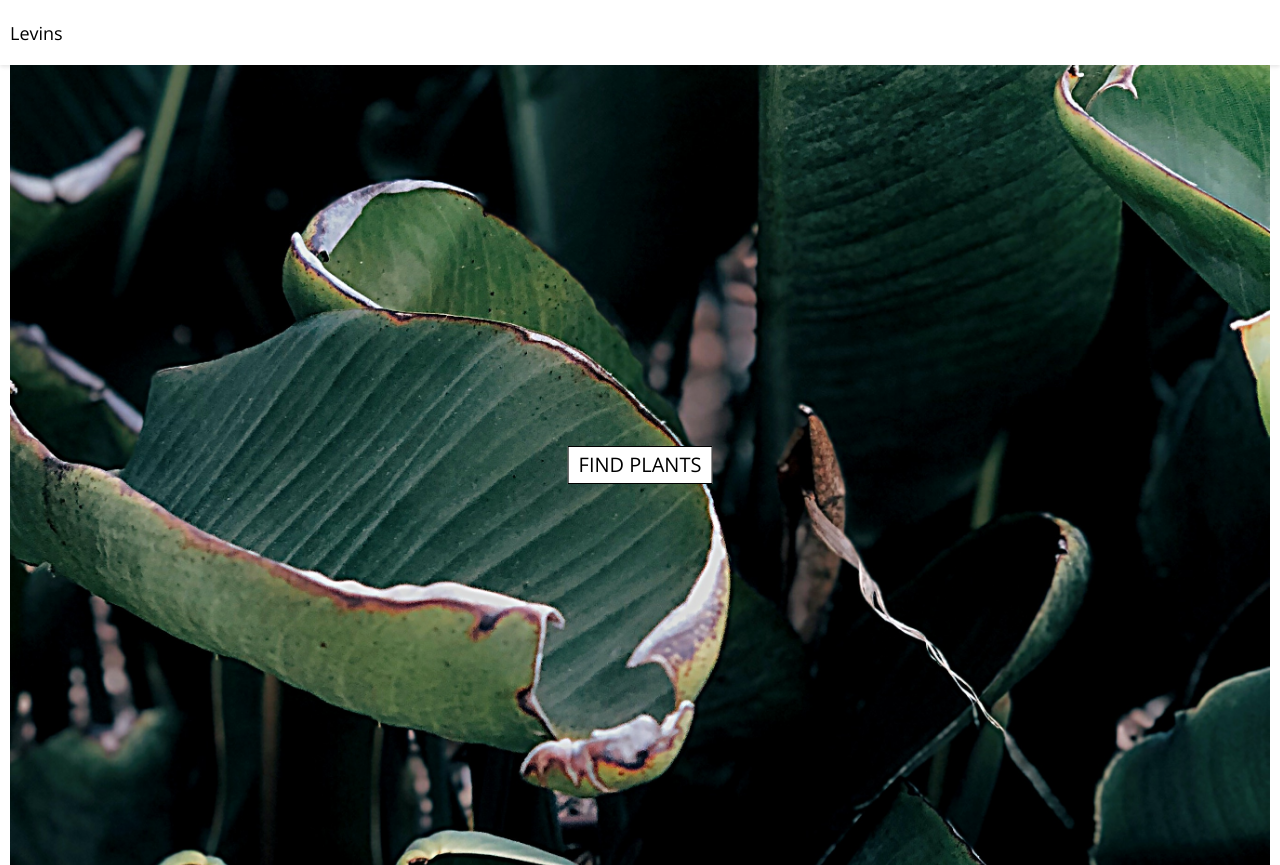
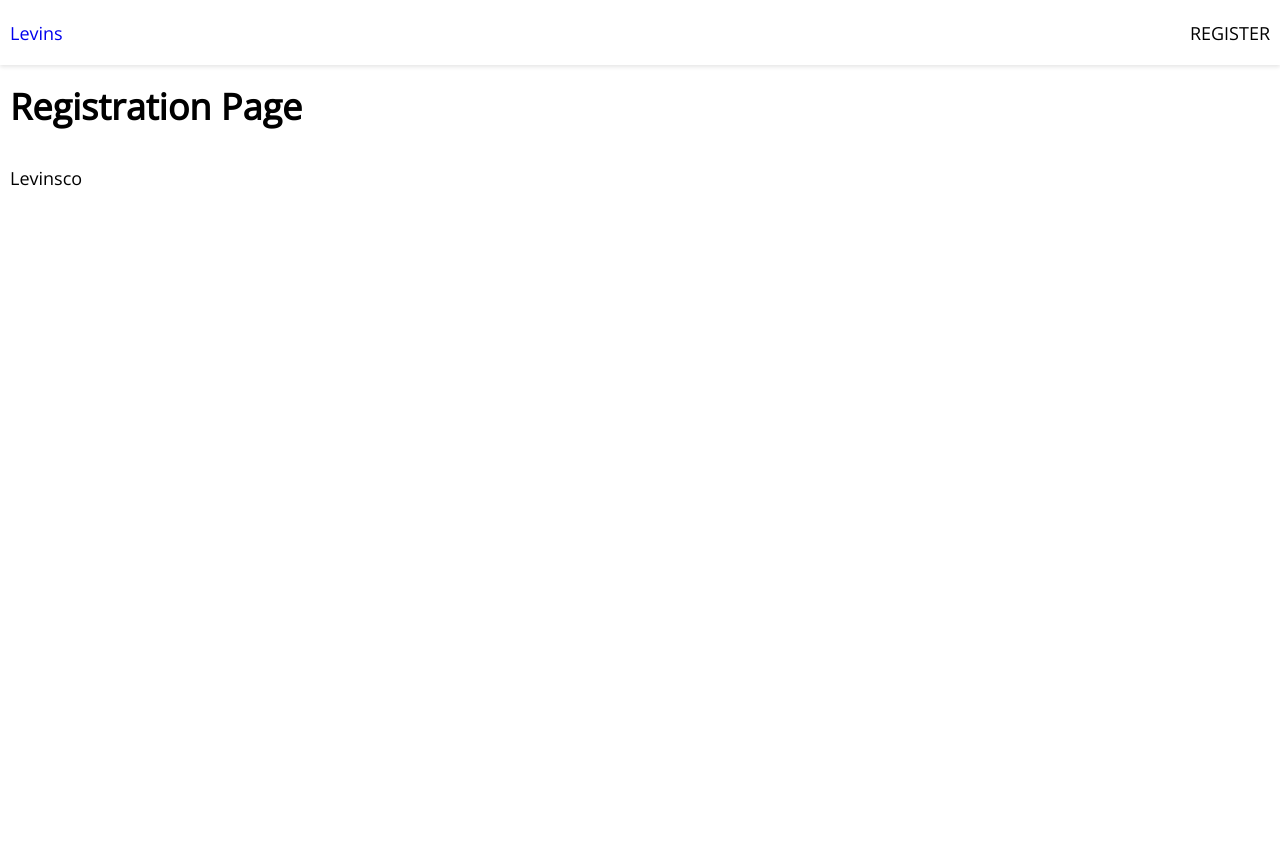
Before and after one commit to healer1064/ALAFIA_TROPICAL_FOLIAGE, a React (Create React App) app: page /registration in a window 1280 px wide. After the commit the page ends 800 px from the top, so only its background shows below. Built offline with nearby package versions, Linux system fonts and the light colour scheme.

Commit message:
implemented react router for pages. Abstracted Header and Footer into a Layout component. Added react-router-dom dependency.

```diff
--- a/package.json
+++ b/package.json
@@ -9,6 +9,7 @@
     "fontsource-open-sans": "^4.0.0",
     "react": "^17.0.2",
     "react-dom": "^17.0.2",
+    "react-router-dom": "^5.2.0",
     "react-scripts": "4.0.3",
     "styled-components": "^5.2.3",
     "web-vitals": "^1.0.1"
--- a/src/App.js
+++ b/src/App.js
@@ -1,20 +1,32 @@
 import React from 'react'
-import { Global } from './styles/global'
+import { Route, Switch } from 'react-router-dom'
+import "fontsource-open-sans"
 
-import "fontsource-open-sans"
-import Header from './components/Header'
+//Layouts
+import MainLayout from './Layouts/Mainlayout'
+
+//Pages
 import Homepage from './pages/Homepage'
+import Registration from './pages/Registration'
+
 
 function App() {
   return (
     <div className="App">
-      <Global />
-      <Header />
-      <div className="main">
-        <Homepage />
-      </div>
+      <Switch>
+          <Route exact path="/" render={() => (
+            <MainLayout>
+              <Homepage />
+            </MainLayout>
+          )} />
+          <Route exact path="/registration" render={() => (
+            <MainLayout>
+              <Registration />
+            </MainLayout>
+          )} />
+      </Switch>
     </div>
-  );
+  )
 }
 
 export default App;
--- /dev/null
+++ b/src/Layouts/Mainlayout.js
@@ -0,0 +1,19 @@
+import React from 'react'
+import Footer from '../components/Footer'
+import Headers from '../components/Header'
+import { Global } from '../styles/global'
+
+function MainLayout({children}){
+    return (
+        <div>
+            <Global/>
+            <Headers />
+            <div className="main">
+                {children}
+            </div>
+            <Footer />
+        </div>
+    )
+}
+
+export default MainLayout
--- a/src/components/Directory/index.js
+++ b/src/components/Directory/index.js
@@ -11,7 +11,7 @@ const StyledDiv = styled.div`
         .item {
             position: relative;
             width: 100%;
-            height: 100vh;
+            height: 86vh;
             background-position: center;
             background-repeat: no-repeat;
             background-size: cover;
--- /dev/null
+++ b/src/components/Footer/index.js
@@ -0,0 +1,24 @@
+import React from 'react'
+import styled from 'styled-components'
+
+const StyledFooter = styled.footer`
+    .wrap {
+        height: calc(100% - 6.5rem - 5.8rem);
+        max-width: 1450px;
+        padding: 20px 10px;
+        margin: 0 auto;
+    }
+
+`
+
+function Footer(props){
+    return (
+        <StyledFooter>
+            <div className="wrap">
+                Levinsco
+            </div>
+        </StyledFooter>
+    )
+}
+
+export default Footer
--- a/src/components/Header/index.js
+++ b/src/components/Header/index.js
@@ -1,4 +1,5 @@
 import React from 'react'
+import { Link } from 'react-router-dom'
 import styled from 'styled-components'
 
 const StyledHeader = styled.header`
@@ -18,6 +19,32 @@ const StyledHeader = styled.header`
             left: 10px;
             transform: translateY(-50%);
         }
+
+        .callToActions {
+            position: absolute;
+            right: 10px;
+            top: 50%;
+            transform: translateY(-50%);
+
+            ul,li {
+                margin: 0;
+                padding: 0;
+
+            }
+
+            li {
+                list-style-type: none;
+
+                a {
+                    font-size: 1.8rem;
+                    line-height: 1;
+                    color: black;
+                    text-decoration: none;
+                    text-transform: uppercase;
+                }
+            }
+        }
+
     }
 `
 
@@ -25,9 +52,18 @@ function Header(props){
     return(
         <StyledHeader>
             <div className="wrap">
-                <div className="logo">
-                    Levins
-                    {/* <img /> */}
+                <Link to='/'>
+                    <div className="logo">
+                        Levins
+                        {/* <img /> */}
+                    </div>
+                </Link>
+                <div className="callToActions">
+                    <ul>
+                        <li>
+                            <Link to="/registration">Register</Link>
+                        </li>
+                    </ul>
                 </div>
             </div>
         </StyledHeader>
--- a/src/index.js
+++ b/src/index.js
@@ -1,12 +1,15 @@
 import React from 'react'
 import ReactDOM from 'react-dom'
+import { BrowserRouter } from 'react-router-dom'
 
 import App from './App'
 import reportWebVitals from './reportWebVitals'
 
 ReactDOM.render(
   <React.StrictMode>
-    <App />
+    <BrowserRouter>
+      <App />
+    </BrowserRouter>
   </React.StrictMode>,
   document.getElementById('root')
 );
--- a/src/pages/Homepage/index.js
+++ b/src/pages/Homepage/index.js
@@ -3,7 +3,7 @@ import styled from 'styled-components'
 import Directory from '../../components/Directory'
 
 const StyledSection = styled.section`
-    height: 100%;
+    height: calc(100% - 6.5rem);
 `
 
 function Homepage (props){
--- /dev/null
+++ b/src/pages/Registration/index.js
@@ -0,0 +1,16 @@
+import React, { useState } from 'react'
+import styled from 'styled-components'
+
+const StyledDiv = styled.div`
+
+`
+
+function Registration(props){
+    return (
+        <StyledDiv>
+            <h1>Registration Page</h1>
+        </StyledDiv>
+    )
+}
+
+export default Registration
```
Also changed, not shown: 1 other file (tests, documents, lock files or other folders).
